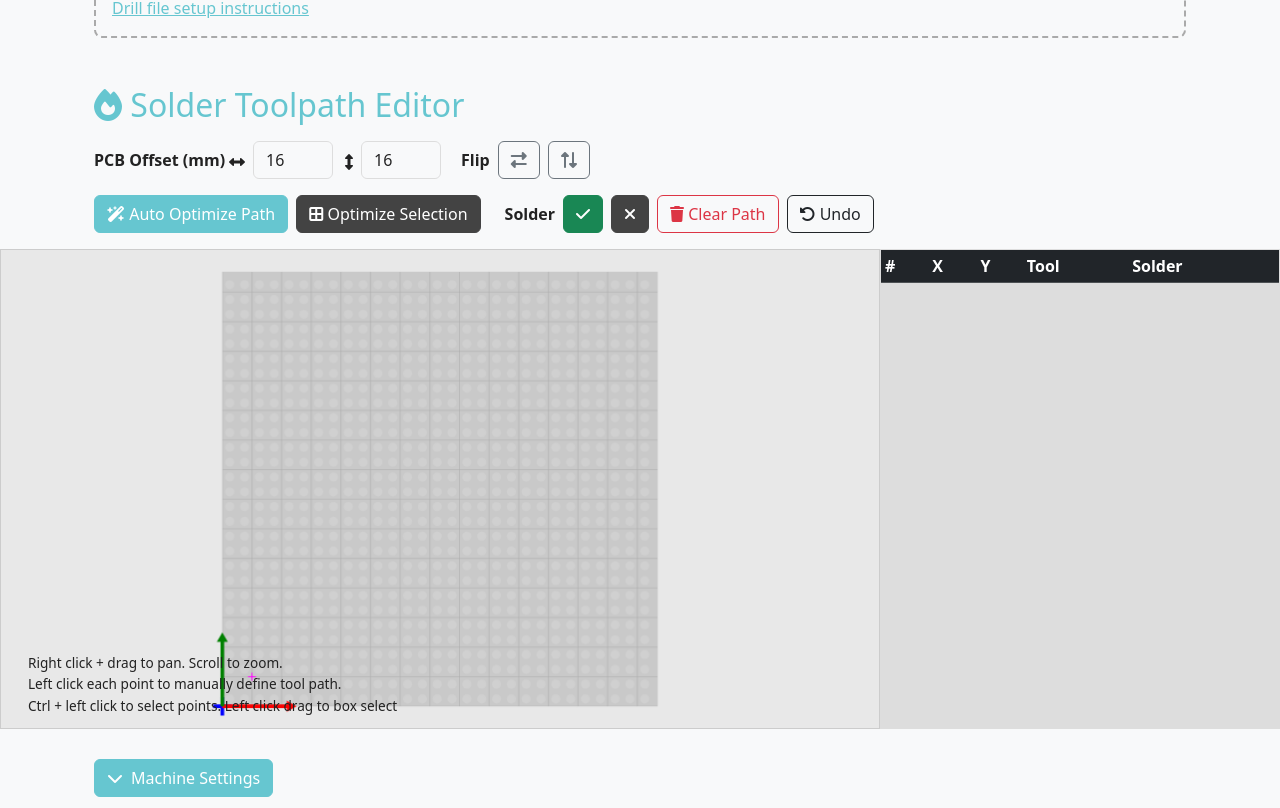
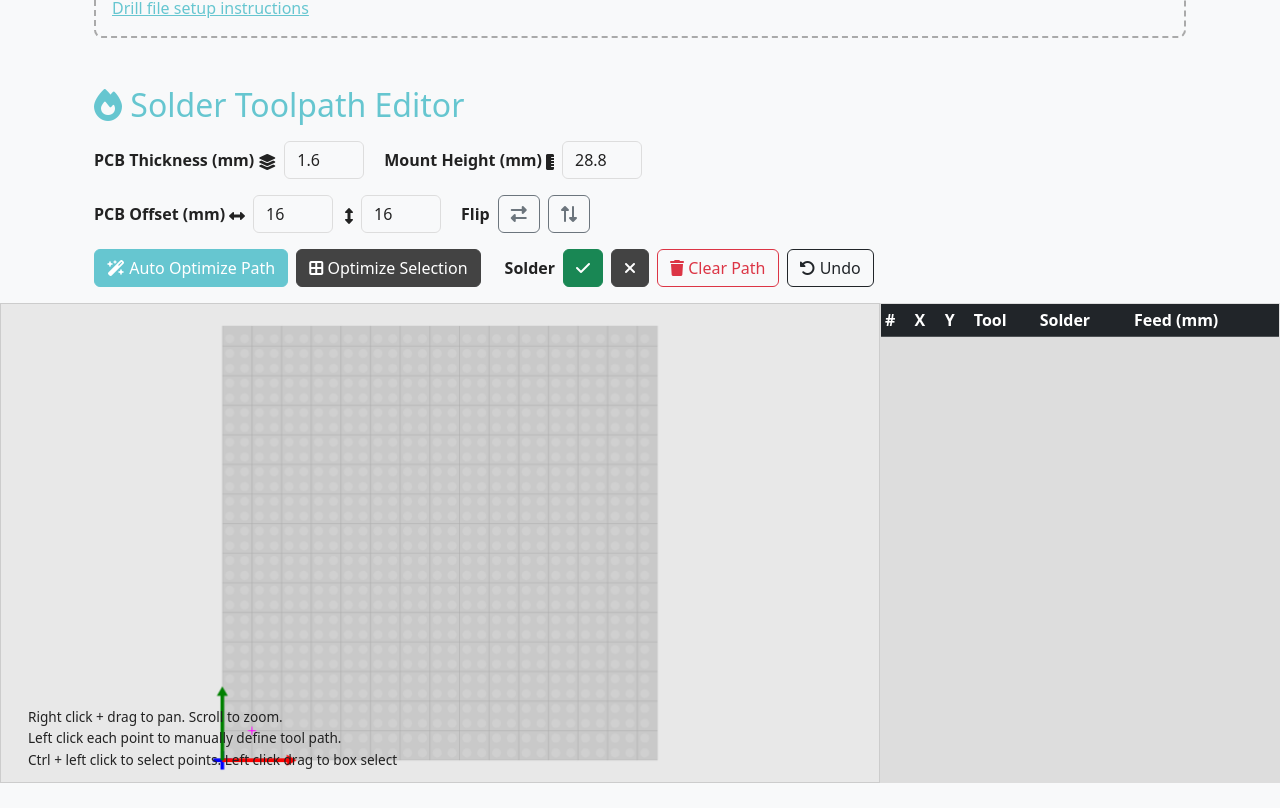
Before and after one commit to RinthLabs/SolderSidekick, a Vue app: page / in a window 1280 px wide. Shown: the part 252-1060 px from the top of the page. Built offline with nearby package versions, Linux system fonts and the light colour scheme.

Commit message:
adding feed control per solder point, cleaning up machine settings

```diff
--- a/src/components/GcodeOutput.vue
+++ b/src/components/GcodeOutput.vue
@@ -33,6 +33,9 @@ M117 Ready to Solder! ; Display message on the printer screen
 const perPointGcode = ref(`; Solder Point G-code
 G0 X{X} Y{Y} ; Move to position
 G1 Z-1 ; Lower soldering iron
+G1 E{PRIME} F600 ; Prime solder
+G1 E{FEED} ; Extrude solder
+G1 E-{RETRACT} F600  ; Retract slightly
 G1 Z0 ; Raise soldering iron`);
 
 const endGcode = ref(`; End G-code
--- a/src/components/MachineSettings.vue
+++ b/src/components/MachineSettings.vue
@@ -1,5 +1,7 @@
 <script setup>
 import { ref } from "vue";
+import { useDrillStore } from "@/stores/drillStore"; // ✅ Add this line
+const drillStore = useDrillStore(); // ✅ And this line
 
 // General Machine Settings
 const solderFeedMultiplier = ref(105);
@@ -44,18 +46,12 @@ const isCollapsed = ref(true);
       @click="isCollapsed = !isCollapsed"
     >
       <i class="fas" :class="isCollapsed ? 'fa-chevron-down' : 'fa-chevron-up'"></i>
-      <span class="ms-2">Machine Settings</span>
+      <span class="ms-2">Advanced Machine Settings</span>
     </button>
 
     <!-- Collapsible Settings Panel -->
     <div v-show="!isCollapsed" class="mt-3 p-3 border rounded bg-light">
       <h4 class="text-dark"><i class="fas fa-cogs"></i> General Settings</h4>
-
-      <div class="mb-3">
-        <label class="form-label"><i class="fas fa-tint"></i> Solder Feed Multiplier</label>
-        <small class="text-muted d-block">(Default: 105 for 1mm solder)</small>
-        <input type="number" class="form-control" v-model="solderFeedMultiplier" min="0" step="0.01" />
-      </div>
 
       <div class="mb-3">
         <label class="form-label"><i class="fas fa-ruler-combined"></i> Printer Bed Size (X, Y)</label>
@@ -72,6 +68,26 @@ const isCollapsed = ref(true);
 
       <hr />
 
+      <h4 class="text-dark"><i class="fa-solid fa-syringe"></i> Extrusion Settings</h4>
+
+      <div class="mb-3">
+        <label class="form-label"><i class="fas fa-tint"></i> Solder Feed Multiplier</label>
+        <small class="text-muted d-block">(Default: 105 for 1mm solder)</small>
+        <input type="number" class="form-control" v-model="solderFeedMultiplier" min="0" step="0.01" />
+      </div>
+
+      <div class="mb-3">
+        <label class="form-label">Prime Amount Before Each Point (mm)</label>
+        <input type="number" class="form-control" v-model="drillStore.feedPrime" min="0" step="0.1" />
+      </div>
+
+      <div class="mb-3">
+        <label class="form-label">Retract Amount After Each Point (mm)</label>
+        <input type="number" class="form-control" v-model="drillStore.feedRetract" min="0" step="0.1" />
+      </div>
+
+      <hr />
+
       <h4 class="text-dark"><i class="fa-solid fa-play"></i> Start G-code Settings</h4>
 
       <div class="mb-3">
@@ -79,28 +95,9 @@ const isCollapsed = ref(true);
         <input type="number" class="form-control" v-model="initialLiftHeight" min="0" />
       </div>
 
-      <div class="mb-3">
-        <label class="form-label"><i class="fas fa-percent"></i> Extruder Multiplier (%)</label>
-        <input type="number" class="form-control" v-model="extruderMultiplier" min="0" step="0.1" />
-      </div>
-
       <div class="form-check mb-3">
         <input class="form-check-input" type="checkbox" v-model="homeXYFirst" />
         <label class="form-check-label">Home XY before Z</label>
-      </div>
-
-      <hr />
-
-      <h4 class="text-dark"><i class="fa-solid fa-crosshairs"></i> Per-Point G-code Settings</h4>
-
-      <div class="mb-3">
-        <label class="form-label"><i class="fas fa-arrow-down"></i> Solder Z Depth</label>
-        <input type="number" class="form-control" v-model="solderZDepth" min="-10" step="0.1" />
-      </div>
-
-      <div class="mb-3">
-        <label class="form-label"><i class="fas fa-arrow-up"></i> Retract Height After Solder</label>
-        <input type="number" class="form-control" v-model="retractHeight" min="0" step="0.1" />
       </div>
 
       <hr />
--- a/src/components/ToolpathEditor.vue
+++ b/src/components/ToolpathEditor.vue
@@ -5,25 +5,29 @@
 
         <!-- PCB Offset and Rotation Controls -->
 
+    <div class="mb-3 d-flex align-items-center pcb-controls">
+      <label class="form-label">PCB Thickness (mm) <i class="fas fa-layer-group pcb-icon mw-5"></i></label>
+      <input type="number" class="form-control d-inline w-auto pcb-input" v-model.number="drillStore.pcbThickness">
+
+      <label class="form-label pcb-section">Mount Height (mm) <i class="fas fa-ruler-vertical pcb-icon mw-5"></i></label>
+      <input type="number" class="form-control d-inline w-auto pcb-input" v-model.number="drillStore.mountHeight">
+    </div>
+
 <div class="mb-3 d-flex align-items-center pcb-controls">
       <label class="form-label">PCB Offset (mm) <i class="fas fa-arrows-alt-h pcb-icon"></i></label>
       <input type="number" class="form-control d-inline w-auto pcb-input" v-model.number="drillStore.originOffsetX" @input="updateCanvas">
       <label class="form-label"><i class="fas fa-arrows-alt-v pcb-icon"></i></label>
       <input type="number" class="form-control d-inline w-auto pcb-input" v-model.number="drillStore.originOffsetY" @input="updateCanvas">
 
-      <!-- <label class="form-label mw-5 pcb-section">Rotate</label>
-      <button class="btn btn-outline-secondary" @click="rotatePCB(-5)"><i class="fa-solid fa-rotate-left"></i></button>
-      <input
-        type="number"
-        class="form-control d-inline w-auto pcb-input"
-        v-model.number="rotation"
-        @input="updateCanvas"
-      >
-      <button class="btn btn-outline-secondary" @click="rotatePCB(5)"><i class="fa-solid fa-rotate-right"></i></button> -->
-
       <label class="form-label mw-5 pcb-section">Flip</label>
       <button class="btn btn-outline-secondary" @click="mirrorHorizontal"><i class="fa-solid fa-right-left"></i></button>
       <button class="btn btn-outline-secondary" @click="mirrorVertical"><i class="fa-solid fa-right-left r90"></i></button>
+
+      <!-- <label class="form-label pcb-section">PCB Thickness (mm) <i class="fas fa-layer-group pcb-icon mw-5"></i></label>
+      <input type="number" class="form-control d-inline w-auto pcb-input" v-model.number="drillStore.pcbThickness">
+
+      <label class="form-label pcb-section">Mount Height (mm) <i class="fas fa-ruler-vertical pcb-icon mw-5"></i></label>
+      <input type="number" class="form-control d-inline w-auto pcb-input" v-model.number="drillStore.mountHeight"> -->
     </div>
 
     <!-- Toolbar -->
@@ -77,6 +81,7 @@
               <th>Y</th>
               <th>Tool</th>
               <th>Solder</th>
+              <th>Feed (mm)</th>
             </tr>
           </thead>
           <tbody>
@@ -90,9 +95,13 @@
               <td>{{ hole.x.toFixed(1) }}</td>
               <td>{{ hole.y.toFixed(1) }}</td>
               <td>{{ hole.tool }}</td>
-              <td>
+              <td class="checkbox-cell">
                 <input type="checkbox" v-model="hole.solder" @change="onSolderToggle(hole)" />
               </td>
+              <td>
+                <input type="number" class="form-control form-control-sm" v-model.number="hole.feed" min="0" step="0.1" style="max-width: 70px;" />
+              </td>
+
 
             </tr>
           </tbody>
@@ -665,5 +674,9 @@ const undo = () => {
   --bs-gutter-x: 0;
 }
 
+.checkbox-cell{
+  max-width: fit-content;
+}
+
 
 </style>
--- a/src/stores/drillStore.js
+++ b/src/stores/drillStore.js
@@ -8,7 +8,11 @@ export const useDrillStore = defineStore("drill", {
     originOffsetY: 16,
     toolSizes: {},
     undoStack: [],
-    canvasShouldUpdate: false
+    canvasShouldUpdate: false,
+    pcbThickness: 1.6,
+    mountHeight: 28.8,
+    feedPrime: 1.0,
+    feedRetract: 0.5,
   }),
   getters: {
     selectedPoints: (state) => state.drillData.filter(d => d.selected),
@@ -36,6 +40,17 @@ export const useDrillStore = defineStore("drill", {
       this.canvasShouldUpdate = false;
     },
 
+    // setDrillData(data, toolSizes = {}) {
+    //   this.drillData = data.map((d, i) => ({
+    //     ...d,
+    //     id: i,
+    //     solder: true,
+    //     selected: false,
+    //     pathIndex: null,
+    //   }));
+    //   this.path = [];
+    //   this.toolSizes = toolSizes;
+    // },
     setDrillData(data, toolSizes = {}) {
       this.drillData = data.map((d, i) => ({
         ...d,
@@ -43,10 +58,12 @@ export const useDrillStore = defineStore("drill", {
         solder: true,
         selected: false,
         pathIndex: null,
+        feed: 3.0, // ⬅️ Default 3mm solder feed per point
       }));
       this.path = [];
       this.toolSizes = toolSizes;
     },
+
     toggleSelection(id) {
       const drill = this.drillData.find(d => d.id === id);
       if (drill) drill.selected = !drill.selected;
```
